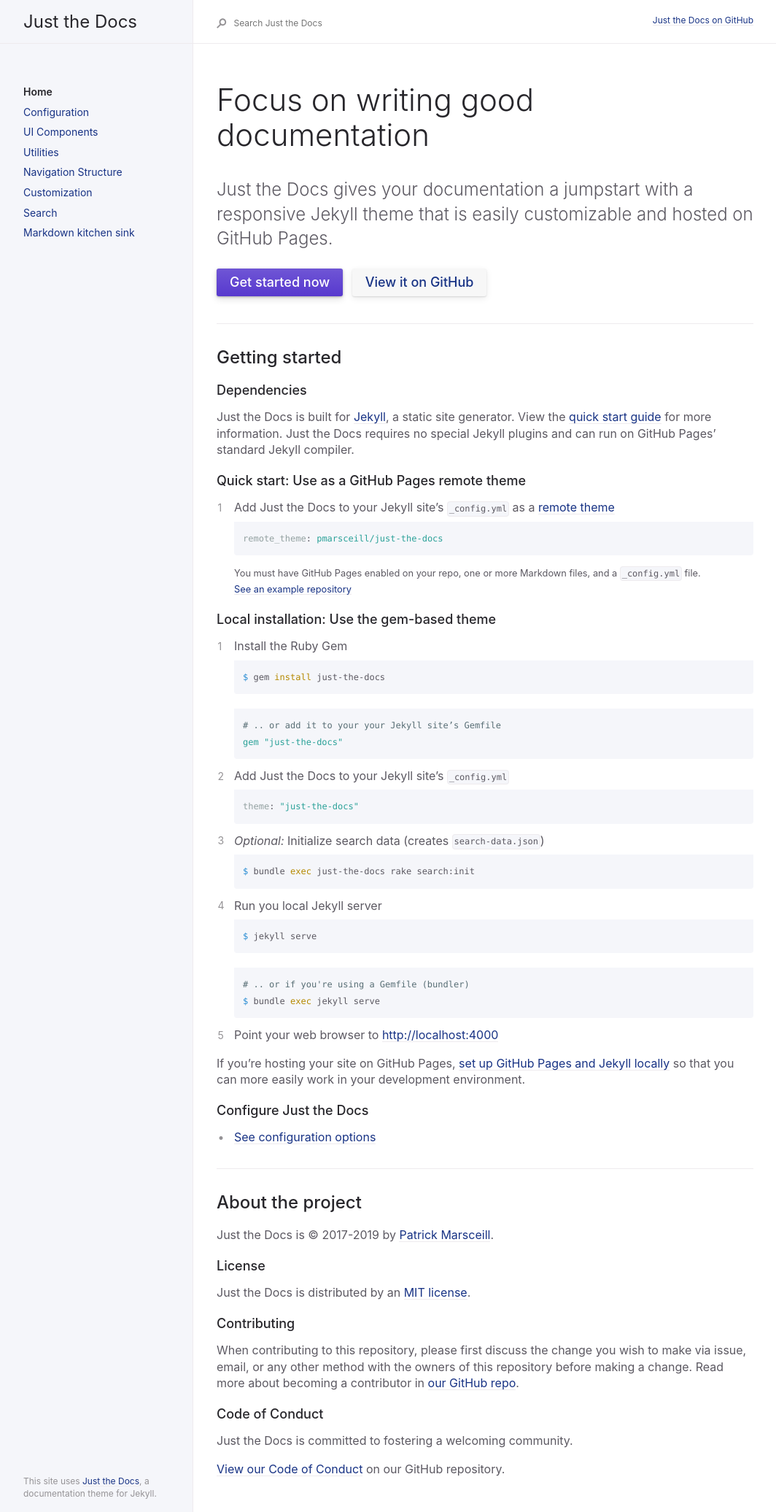
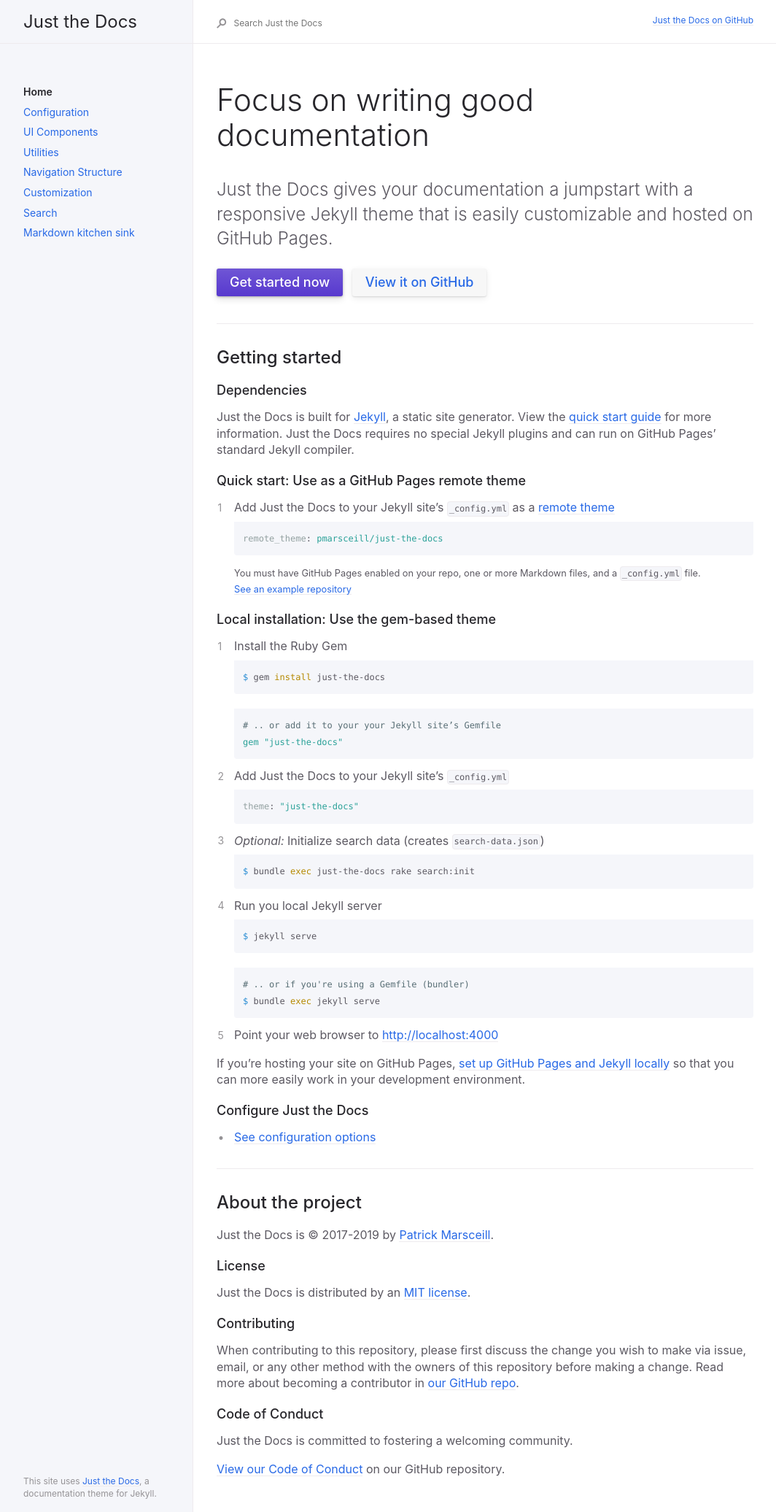
Before and after one commit to olegchorny/olegchorny.github.io, a Jekyll site: the page built from index.md, in a window 1280 px wide. Shown: the whole page at 73% size, without its empty margins (91-1155 px from the left). Built offline with Jekyll 4.4.1, drawn with Linux system fonts in a browser that asks for light colours.

Commit message:
Update custom.scss

```diff
--- a/_sass/custom/custom.scss
+++ b/_sass/custom/custom.scss
@@ -47,7 +47,7 @@
 // $body-text-color: $grey-dk-100 !default;
 // $body-heading-color: $grey-dk-300 !default;
 // $nav-child-link-color: $grey-dk-100 !default;
-$link-color: $blue-300;
+$link-color: $blue-100;
 // $btn-primary-color: $purple-100 !default;
 // $base-button-color: #f7f7f7 !default;
 //
```
